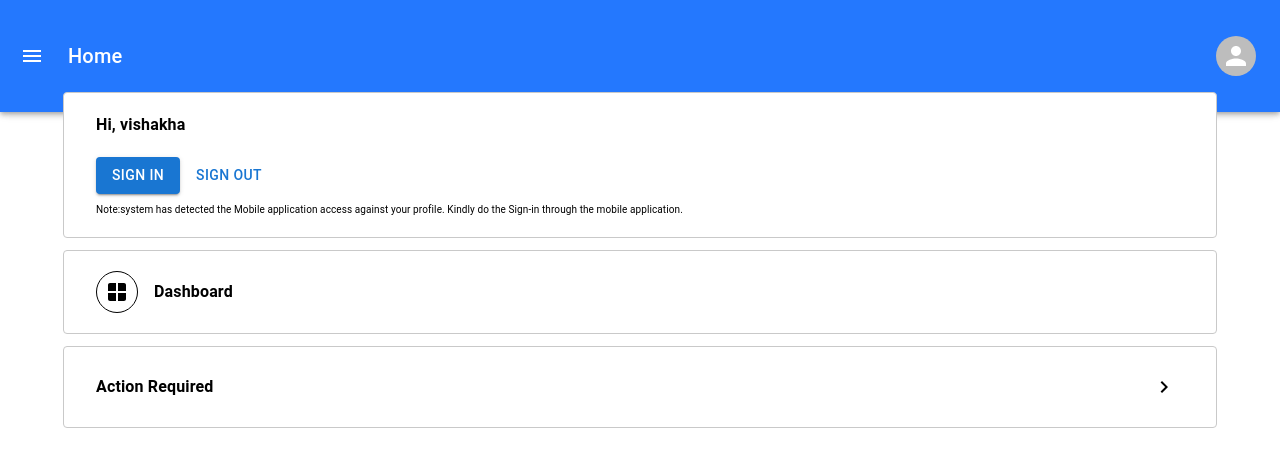
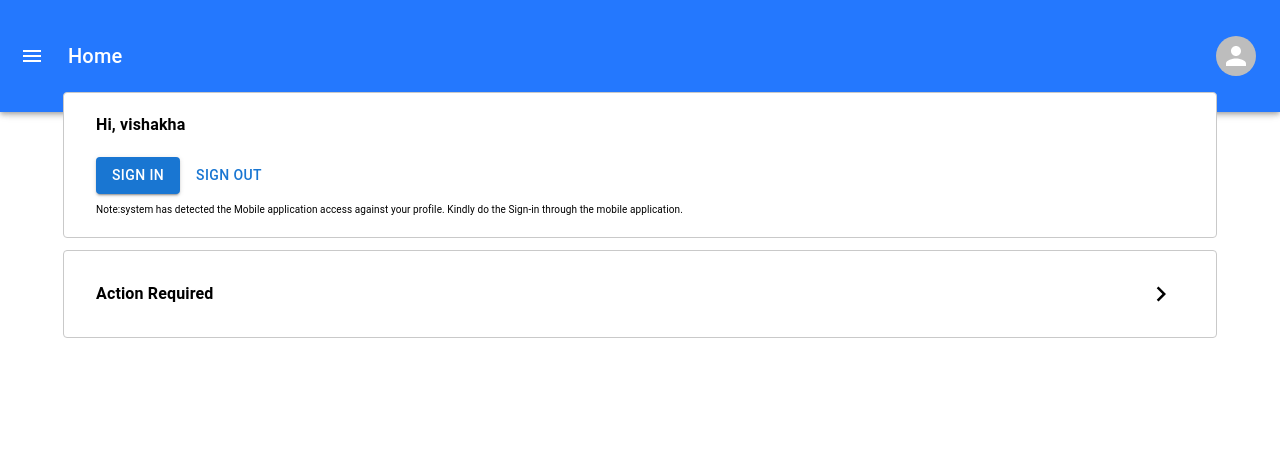
Before and after one commit to sivakumar963spoors/weblite, a React (Create React App) app: page / in a window 1280 px wide. Shown: the top 466 px of the page. Built offline with nearby package versions, Linux system fonts and the light colour scheme.

Commit message:
Added menu_item

```diff
--- a/src/components/homePage/HomePage.jsx
+++ b/src/components/homePage/HomePage.jsx
@@ -1,13 +1,33 @@
-import { Box, Button, IconButton, Stack, Typography } from "@mui/material";
+import KeyboardArrowRightIcon from "@mui/icons-material/KeyboardArrowRight";
+import {
+  Box,
+  Button,
+  Divider,
+  Drawer,
+  IconButton,
+  Stack,
+  Typography,
+} from "@mui/material";
 import React, { useState } from "react";
 import TopBar from "../navbar/TopBar";
-import WindowIcon from '@mui/icons-material/Window';
-import KeyboardArrowRightIcon from '@mui/icons-material/KeyboardArrowRight';
 const HomePage = () => {
   const [userName, setUserName] = useState("vishakha");
+  const [open, setOpen] = React.useState(false);
+
+  const toggleDrawer = (newOpen) => () => {
+    setOpen(newOpen);
+  };
+  const DrawerList = (
+    <Box sx={{ width: 250 }} role="presentation" onClick={toggleDrawer(false)}>
+      <Divider />
+    </Box>
+  );
+
   return (
     <Box>
-      <TopBar />
+      <Box sx={{ position: "fixed" }}>
+        <TopBar />
+      </Box>
 
       <Box sx={{ mt: 15 }}>
         <Box>
@@ -22,7 +42,6 @@ const HomePage = () => {
             >
               <Stack
                 sx={{
-
                   width: "90%",
                   zIndex: 999,
                   bgcolor: "#FFF",
@@ -34,7 +53,7 @@ const HomePage = () => {
                   <Typography sx={{ fontWeight: "bold" }}>
                     Hi, {userName}
                   </Typography>
-                  <Stack sx={{mt:2.5,mb:1, flexDirection:'row', gap:1}}>
+                  <Stack sx={{ mt: 2.5, mb: 1, flexDirection: "row", gap: 1 }}>
                     <Button variant="contained">sign in</Button>
                     <Button>sign out</Button>
                   </Stack>
@@ -46,7 +65,7 @@ const HomePage = () => {
                 </Stack>
               </Stack>
             </Stack>
-            <Stack  sx={{
+            {/* <Stack  sx={{
                 alignItems: "center",
                 justifyContent: "center",
                 zIndex: 1000,
@@ -69,14 +88,15 @@ const HomePage = () => {
                   </Stack>
                 </Stack>
               </Stack>
-            </Stack>
-            <Stack  sx={{
+            </Stack> */}
+            <Stack
+              sx={{
                 alignItems: "center",
                 justifyContent: "center",
                 zIndex: 1000,
-
-              }}>
-            <Stack
+              }}
+            >
+              <Stack
                 sx={{
                   border: "1px solid #c9c9c9",
                   width: "90%",
@@ -87,9 +107,41 @@ const HomePage = () => {
                 }}
               >
                 <Stack sx={{ px: 4, py: 2.5 }}>
-                  <Stack sx={{flexDirection:'row', gap:2, alignItems:'center', justifyContent:"space-between"}}>
-                  <Typography sx={{fontWeight:'bold'}}>Action Required</Typography>
-                  <IconButton ><KeyboardArrowRightIcon sx={{color:'#000'}}/></IconButton>
+                  <Stack
+                    sx={{
+                      flexDirection: "row",
+                      gap: 2,
+                      alignItems: "center",
+                      justifyContent: "space-between",
+                    }}
+                  >
+                    <Typography sx={{ fontWeight: "bold" }}>
+                      Action Required
+                    </Typography>
+                    <IconButton onClick={toggleDrawer(true)}>
+                      <KeyboardArrowRightIcon
+                        sx={{ color: "#000", fontSize: "30px" }}
+                      />
+                    </IconButton>
+                    <Drawer
+                      open={open}
+                      onClose={toggleDrawer(false)}
+                      anchor="right"
+                      elevation={1}
+                      hideBackdrop={false}
+                      transitionDuration={{ enter: 1000, exit: 900 }}
+                      PaperProps={{
+                        sx: {
+                          backgroundColor: "lightblue",
+                          padding: 2,
+                          position: "absolute",
+                          top: "15%",
+                        },
+                      }}
+                      variant="temporary"
+                    >
+                      {DrawerList}
+                    </Drawer>
                   </Stack>
                 </Stack>
               </Stack>
@@ -97,6 +149,7 @@ const HomePage = () => {
           </Stack>
         </Box>
       </Box>
+
     </Box>
   );
 };
```
Also changed, not shown: src/components/reusable/ResuableButton.jsx (added, +43 -0 lines), src/Components/Home/Home.jsx (deleted).
